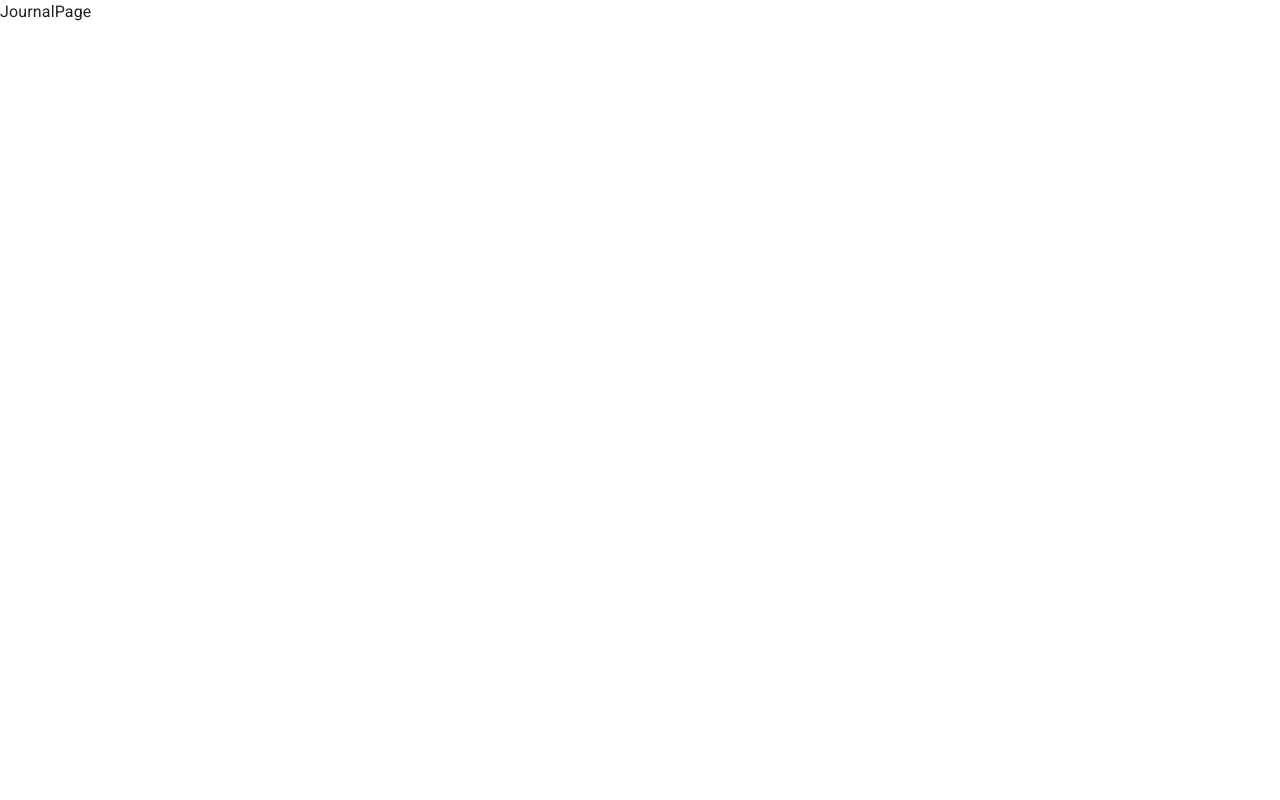
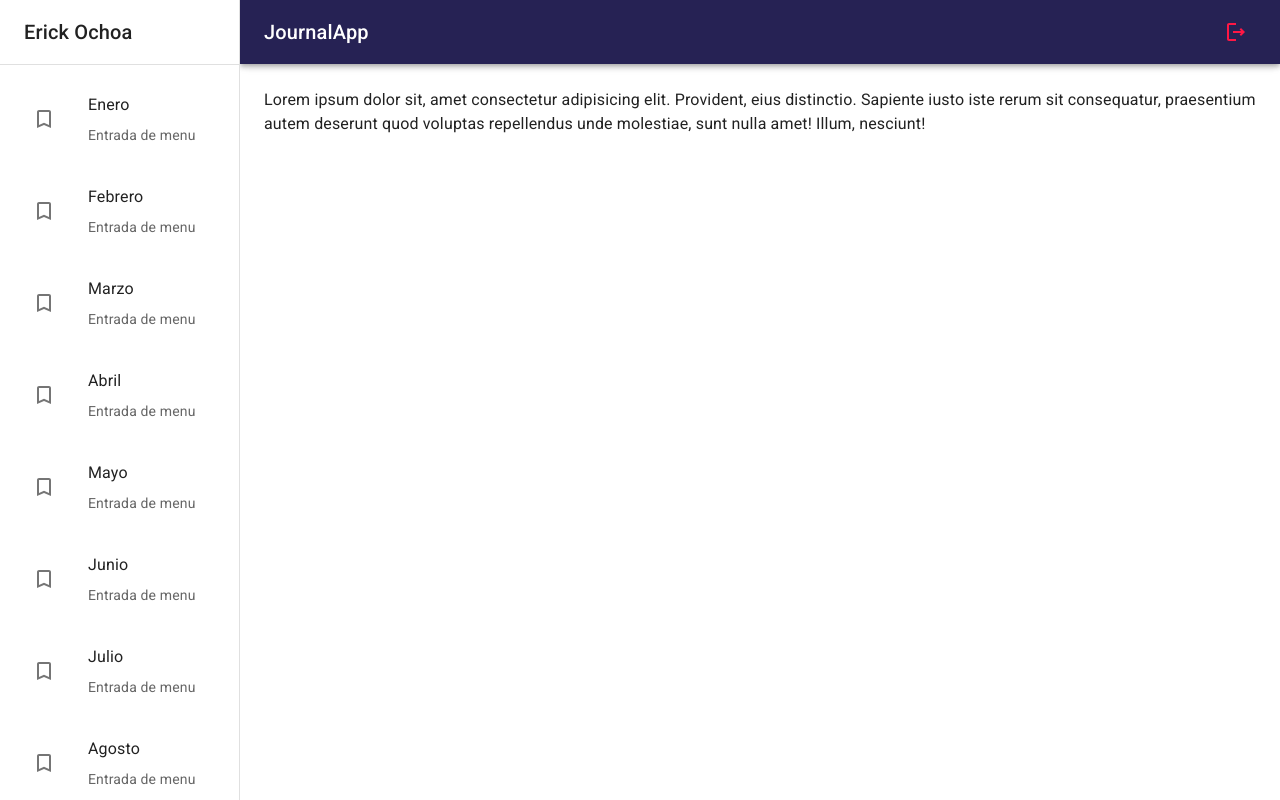
Before and after one commit to erick-ochoa/journal-app, a React (Vite) app: page / in a window 1280 px wide. Built offline with nearby package versions, Linux system fonts and the light colour scheme.

Commit message:
Seccion 17 - clase 15

```diff
--- /dev/null
+++ b/src/auth/layout/AuthLayout.jsx
@@ -0,0 +1,31 @@
+import { Grid, Typography } from "@mui/material"
+
+export const AuthLayout = ({ children, title = "" }) => {
+    return (
+        <Grid
+            container
+            spacing={0}
+            direction="column"
+            alignItems="center"
+            justifyContent="center"
+            sx={{ minHeight: '100vh', backgroundColor: 'primary.main', padding: 4 }}
+        >
+            <Grid
+                item
+                className="box-shadow"
+                xs={3}
+                sx={{
+                    width: { md: 450 },
+                    backgroundColor: "white",
+                    padding: 3,
+                    borderRadius: 2
+                }}
+            >
+                <Typography variant="h5" sx={{ mb: 1 }}>{title}</Typography>
+
+                {children}
+
+            </Grid>
+        </Grid>
+    )
+}
--- a/src/auth/pages/LoginPage.jsx
+++ b/src/auth/pages/LoginPage.jsx
@@ -1,25 +1,12 @@
 import { Google } from "@mui/icons-material"
 import { Button, Grid, TextField, Typography, Link } from "@mui/material"
 import { Link as RouterLink } from "react-router-dom"
+import { AuthLayout } from "../layout/AuthLayout"
 
 export const LoginPage = () => {
   return (
-    <Grid
-      container
-      spacing={0}
-      direction="column"
-      alignItems="center"
-      justifyContent="center"
-      sx={{ minHeight: '100vh', backgroundColor: 'primary.main', padding: 4 }}
-    >
-      <Grid
-        item
-        className="box-shadow"
-        xs={3}
-        sx={{ backgroundColor: "white", padding: 3, borderRadius: 2 }}
-      >
-        <Typography variant="h5" sx={{ mb: 1 }}>Login</Typography>
 
+    <AuthLayout title="Login">
 
       <form>
         <Grid container>
@@ -53,7 +40,7 @@ export const LoginPage = () => {
             </Grid>
           </Grid>
 
-            <Grid container direction="row" justifyContent="end">
+          <Grid container direction="row" justifyContent="center" sx={{mt:2}}>
             <Link component={RouterLink} color="inherit" to={"/auth/register"}>
               Crear una cuenta
             </Link>
@@ -61,8 +48,9 @@ export const LoginPage = () => {
 
         </Grid>
       </form>
-      </Grid>
-    </Grid>
+    </AuthLayout>
+
+
 
   )
 }
--- a/src/auth/pages/RegisterPage.jsx
+++ b/src/auth/pages/RegisterPage.jsx
@@ -1,5 +1,57 @@
+import { Button, Grid, TextField, Link, Typography } from "@mui/material"
+import { AuthLayout } from "../layout/AuthLayout"
+import { Link as RouterLink } from "react-router-dom"
+
 export const RegisterPage = () => {
   return (
-    <div>RegisterPage</div>
+    <AuthLayout title="Crear cuenta">
+
+      <form>
+        <Grid container>
+
+          <Grid item xs={12} sx={{ mt: 2 }}>
+            <TextField
+              label="Nombre"
+              placeholder="Erick Ochoa"
+              type="text"
+              fullWidth
+            />
+          </Grid>
+
+          <Grid item xs={12} sx={{ mt: 2 }}>
+            <TextField
+              label="Correo"
+              placeholder="correo@correo.com"
+              type="email"
+              fullWidth
+            />
+          </Grid>
+
+          <Grid item xs={12} md={12} sx={{ mt: 2 }}>
+            <TextField
+              label="Contraseña"
+              placeholder="password"
+              type="password"
+              fullWidth
+            />
+          </Grid>
+
+          <Grid container spacing={2} sx={{ mb: 1, mt: 1 }}>
+            <Grid item xs={12}>
+              <Button variant="contained" fullWidth>Crear cuenta</Button>
+            </Grid>
+          </Grid>
+
+          <Grid container direction="row" justifyContent="end">
+            <Typography sx={{ mr: 1 }}>¿Ya tienes cuenta?</Typography>
+            <Link component={RouterLink} color="inherit" to={"/auth/login"}>
+              Ingresar
+            </Link>
+          </Grid>
+
+        </Grid>
+      </form>
+
+    </AuthLayout>
   )
 }
--- /dev/null
+++ b/src/journal/components/Navbar.jsx
@@ -0,0 +1,38 @@
+import { LogoutOutlined, MenuOutlined } from "@mui/icons-material"
+import { AppBar, Grid, IconButton, Toolbar, Typography } from "@mui/material"
+
+export const Navbar = ({ drawerWidth }) => {
+    return (
+        <AppBar position="fixed" sx={{
+            width: { sm: `calc(100% - ${drawerWidth}px)` },
+            ml: { sm: drawerWidth }
+        }}>
+            <Toolbar>
+                <IconButton
+                    color="inherit"
+                    sx={{ mr: 2, display: { sm: "none" } }}
+                >
+                    <MenuOutlined></MenuOutlined>
+                </IconButton>
+
+                <Grid
+                    container
+                    direction={"row"}
+                    justifyContent={"space-between"}
+                    alignItems={"center"}
+                >
+
+                    <Typography variant="h6" noWrap component={"div"}>
+                        JournalApp
+                    </Typography>
+
+                    <IconButton>
+                        <LogoutOutlined color="error" />
+                    </IconButton>
+
+                </Grid>
+
+            </Toolbar>
+        </AppBar>
+    )
+}
--- /dev/null
+++ b/src/journal/components/Sidebar.jsx
@@ -0,0 +1,58 @@
+import { TurnedInNot } from "@mui/icons-material"
+import { Box, Divider, Drawer, Grid, List, ListItem, ListItemButton, ListItemIcon, ListItemText, Toolbar, Typography } from "@mui/material"
+
+export const Sidebar = ({ drawerWidth }) => {
+    return (
+        <Box component={"nav"} sx={{ width: { sm: drawerWidth }, flexShrink: { sm: 0 } }} >
+            <Drawer
+                variant="permanent"
+                open={true}
+                sx={{
+                    display: { xd: "block" },
+                    "& .MuiDrawer-paper": { boxSizing: "border-box", width: drawerWidth }
+                }}
+            >
+                <Toolbar>
+                    <Typography variant="h6" noWrap component={"div"}>
+                        Erick Ochoa
+                    </Typography>
+                </Toolbar>
+
+                <Divider />
+
+                <List>
+                    {
+                        [
+                            'Enero',
+                            'Febrero',
+                            'Marzo',
+                            'Abril',
+                            'Mayo',
+                            'Junio',
+                            'Julio',
+                            'Agosto',
+                            'Septiembre',
+                            'Octubre',
+                            'Noviembre',
+                            'Diciembre'
+                        ].map(text => (
+                            <ListItem>
+                                <ListItemButton>
+                                    <ListItemIcon>
+                                        <TurnedInNot />
+                                    </ListItemIcon>
+                                    <Grid container>
+                                        <ListItemText primary={text} />
+                                        <ListItemText secondary={'Entrada de menu'} />
+                                    </Grid>
+                                </ListItemButton>
+                            </ListItem>
+
+                        ))
+                    }
+                </List>
+
+            </Drawer>
+        </Box>
+    )
+}
--- /dev/null
+++ b/src/journal/layout/JournalLayout.jsx
@@ -0,0 +1,27 @@
+import { Box, Toolbar } from "@mui/material"
+import { Navbar } from "../components/Navbar"
+import { Sidebar } from "../components/Sidebar";
+
+const drawerWidth = 240;
+
+export const JournalLayout = ({ children }) => {
+    return (
+        <Box sx={{ display: "flex" }}>
+
+            {/* Navbar */}
+            <Navbar drawerWidth={drawerWidth} />
+
+            {/* Sidebar */}
+            <Sidebar drawerWidth={drawerWidth} />
+
+            <Box component={"main"} sx={{ flexGrow: 1, p: 3 }}>
+
+                {/* Toolbar */}
+                <Toolbar />
+
+                {children}
+
+            </Box>
+        </Box>
+    )
+}
--- a/src/journal/pages/JournalPage.jsx
+++ b/src/journal/pages/JournalPage.jsx
@@ -1,5 +1,10 @@
+import { Typography } from "@mui/material"
+import { JournalLayout } from "../layout/JournalLayout"
+
 export const JournalPage = () => {
   return (
-    <div>JournalPage</div>
+    <JournalLayout>
+      <Typography>Lorem ipsum dolor sit, amet consectetur adipisicing elit. Provident, eius distinctio. Sapiente iusto iste rerum sit consequatur, praesentium autem deserunt quod voluptas repellendus unde molestiae, sunt nulla amet! Illum, nesciunt!</Typography>
+    </JournalLayout>
   )
 }
```
Lines whose indentation alone changed are shown as unchanged.
